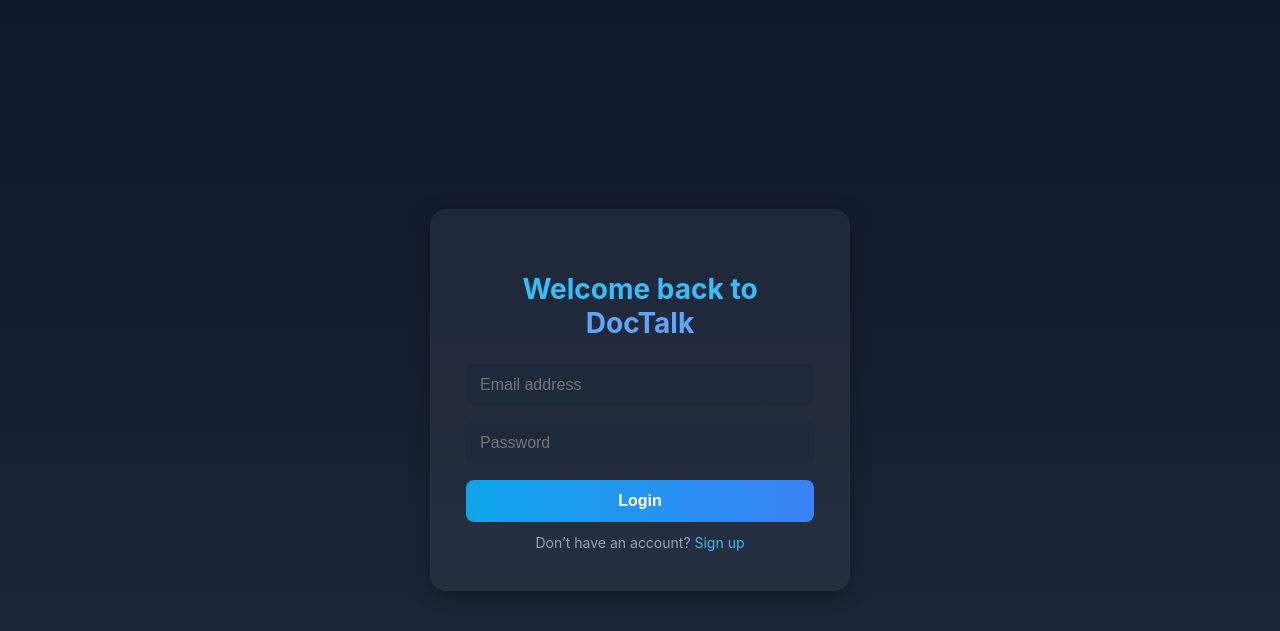
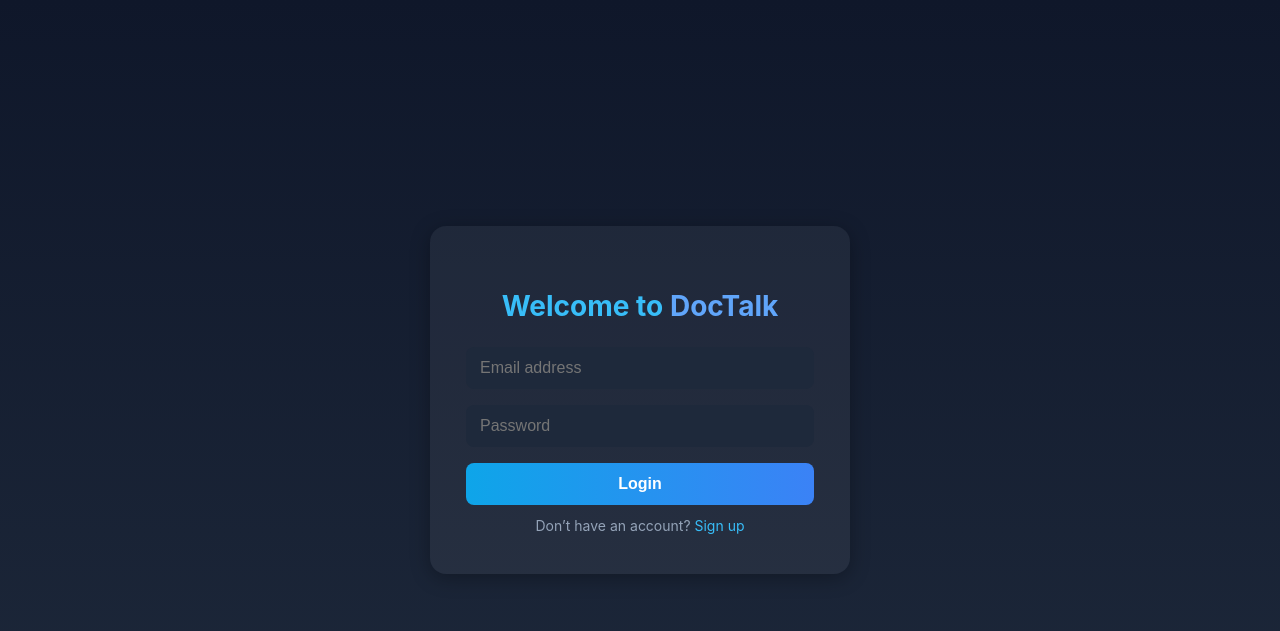
Before and after one commit to hvmt2003/Medical-Chatbot, a Flask app: page /login in a window 1280 px wide. Shown: the top 631 px of the page. Run offline with Flask 3, Linux system fonts and the light colour scheme.

Commit message:
text in login

```diff
--- a/templates/login.html
+++ b/templates/login.html
@@ -78,7 +78,7 @@
 </head>
 <body>
   <div class="login-container">
-    <h2>Welcome back to <span style="color:#60a5fa;">DocTalk</span></h2>
+    <h2>Welcome to <span style="color:#60a5fa;">DocTalk</span></h2>
 
     {% with messages = get_flashed_messages(with_categories=true) %}
       {% if messages %}
```
